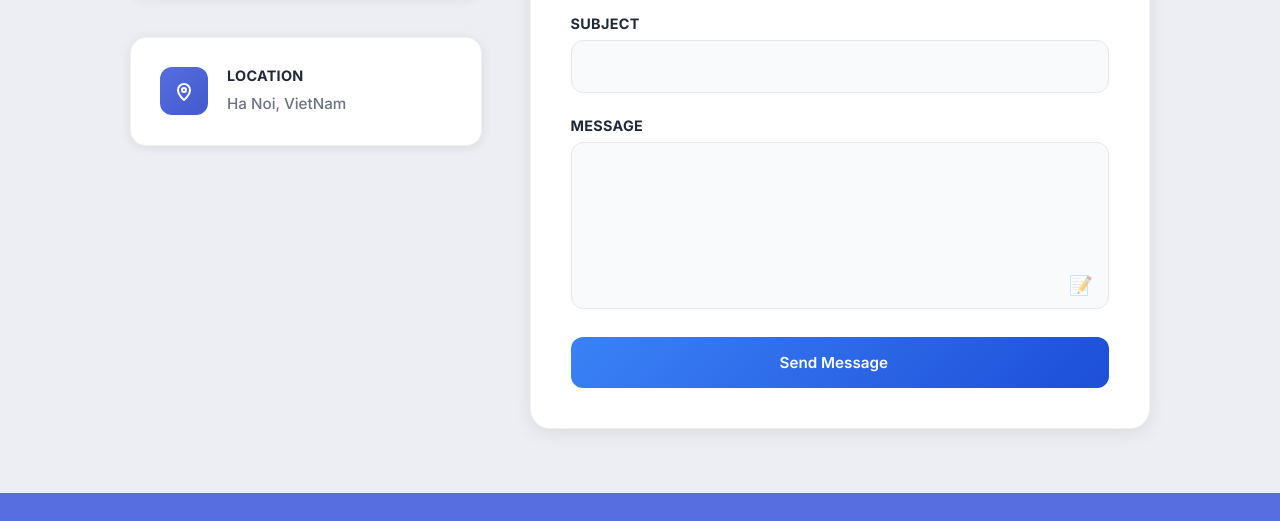
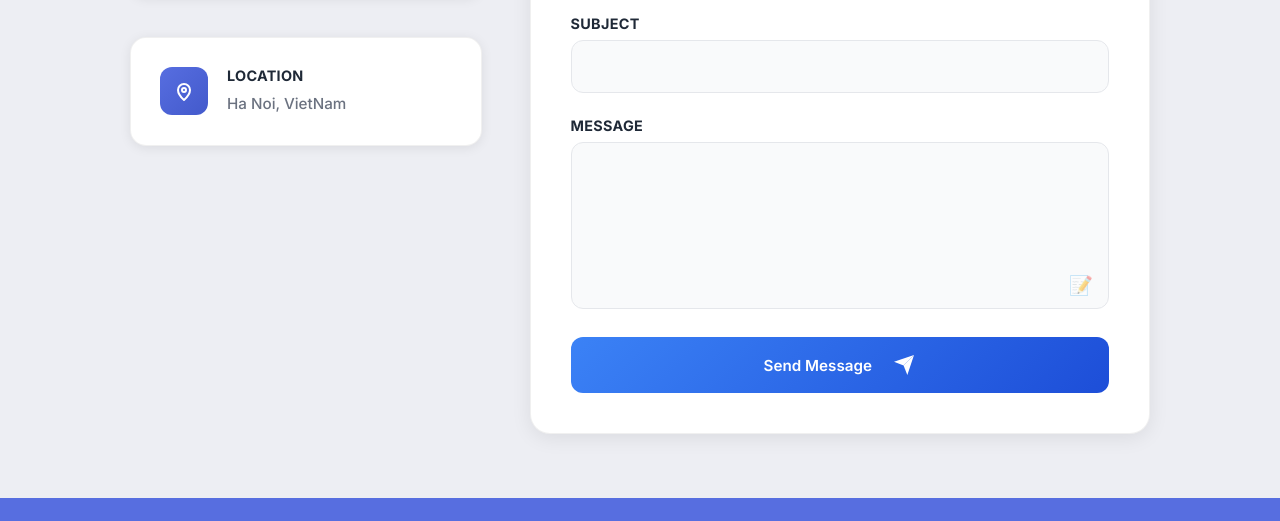
Before and after one commit to Trantuan24/portfolio-website, a plain HTML site: page index.html in a window 1280 px wide. Shown: the part 3794-4315 px from the top of the page. Drawn offline with nearby package versions, Linux system fonts and the light colour scheme.

Commit message:
edit sendmessage

```diff
--- a/styles/main.css
+++ b/styles/main.css
@@ -1470,6 +1470,21 @@ img {
     box-shadow: 0 0 0 3px rgba(59, 130, 246, 0.08);
 }
 
+.contactV2__submit-icon {
+    margin-left: 0.5rem;
+    width: 24px;
+    height: 24px;
+    transition: transform 0.3s ease;
+}
+
+.contactV2__submit-icon svg {
+    fill: white !important;
+}
+
+.contactV2__submit:hover .contactV2__submit-icon {
+    transform: translateX(4px);
+}
+
 .contactV2__field input::placeholder,
 .contactV2__field textarea::placeholder {
     color: #9ca3af;
```
